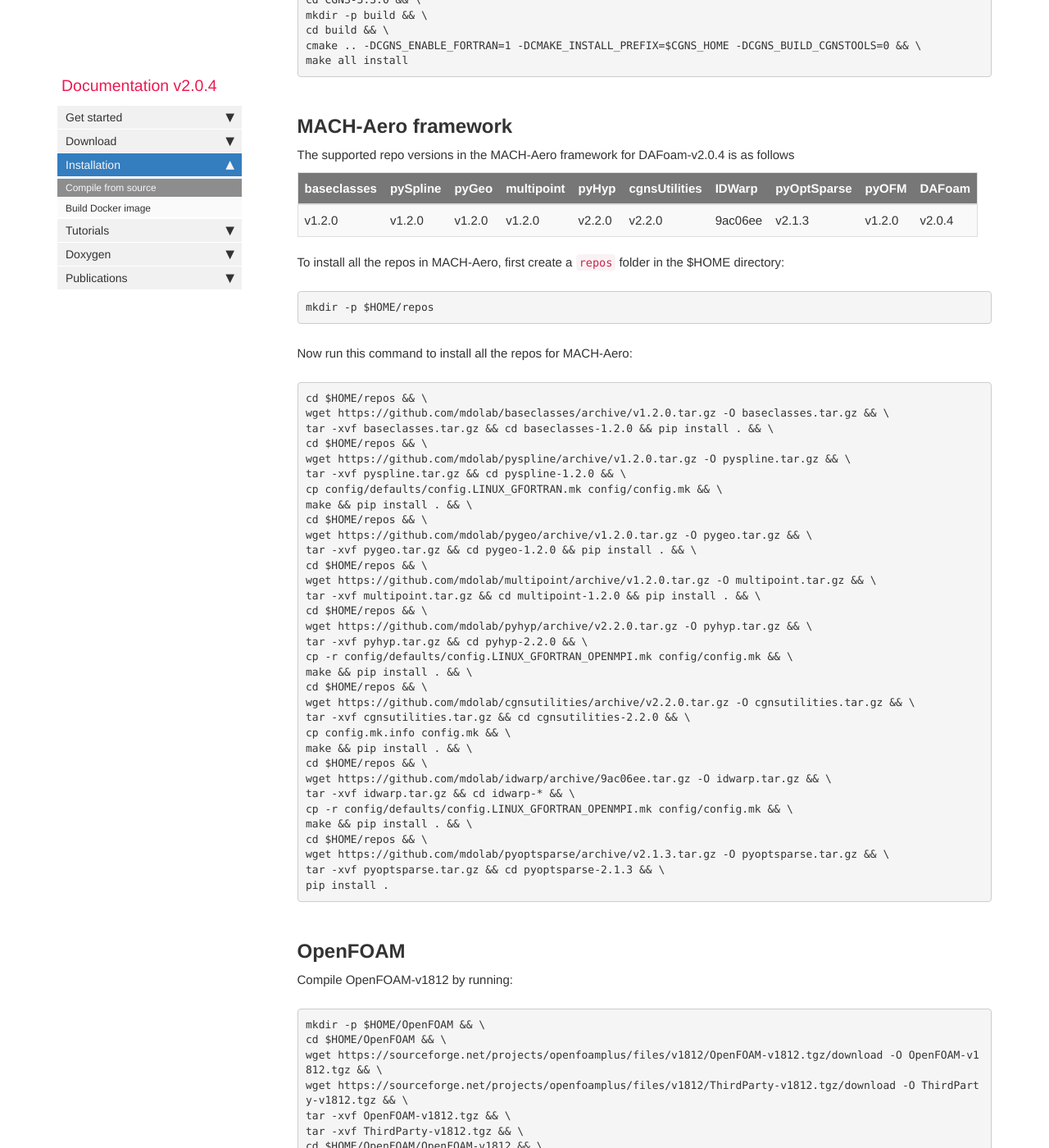
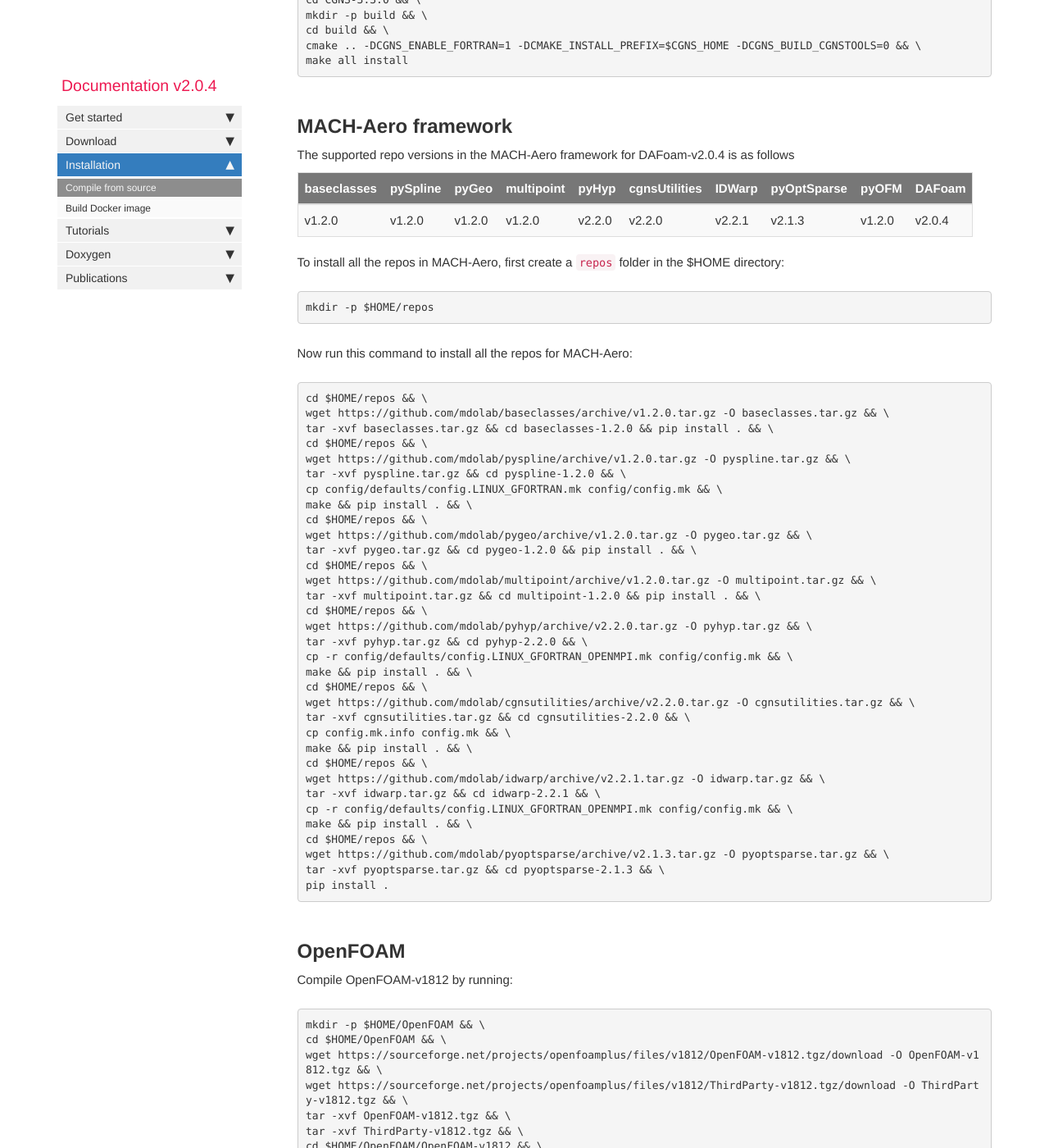
Before and after one commit to DAFoam/DAFoam.github.io, a Jekyll site: the page built from pages/mydoc/mydoc_installation_source.md, in a window 1280 px wide and 1400 px high, scrolled down 3386 px. Shown: the whole window at 82% size. Built offline with Jekyll 4.4.1, drawn with Linux system fonts in a browser that asks for light colours; comment, search, counter and statistics services are not loaded.

Commit message:
content update

```diff
--- a/pages/mydoc/mydoc_installation_source.md
+++ b/pages/mydoc/mydoc_installation_source.md
@@ -157,7 +157,7 @@ The supported repo versions in the MACH-Aero framework for DAFoam-{{ site.latest
 
 baseclasses | pySpline | pyGeo  | multipoint | pyHyp  | cgnsUtilities | IDWarp  | pyOptSparse | pyOFM  | DAFoam
 | :----------------------------------------------------------------------------------------------------------- |
-v1.2.0      | v1.2.0   | v1.2.0 | v1.2.0     | v2.2.0 | v2.2.0        | 9ac06ee | v2.1.3      | v1.2.0 | {{ site.latest_version }}
+v1.2.0      | v1.2.0   | v1.2.0 | v1.2.0     | v2.2.0 | v2.2.0        | v2.2.1  | v2.1.3      | v1.2.0 | {{ site.latest_version }}
 
 
 
@@ -195,8 +195,8 @@ tar -xvf cgnsutilities.tar.gz && cd cgnsutilities-2.2.0 && \
 cp config.mk.info config.mk && \
 make && pip install . && \
 cd $HOME/repos && \
-wget https://github.com/mdolab/idwarp/archive/9ac06ee.tar.gz -O idwarp.tar.gz && \
-tar -xvf idwarp.tar.gz && cd idwarp-* && \
+wget https://github.com/mdolab/idwarp/archive/v2.2.1.tar.gz -O idwarp.tar.gz && \
+tar -xvf idwarp.tar.gz && cd idwarp-2.2.1 && \
 cp -r config/defaults/config.LINUX_GFORTRAN_OPENMPI.mk config/config.mk && \
 make && pip install . && \
 cd $HOME/repos && \
```
